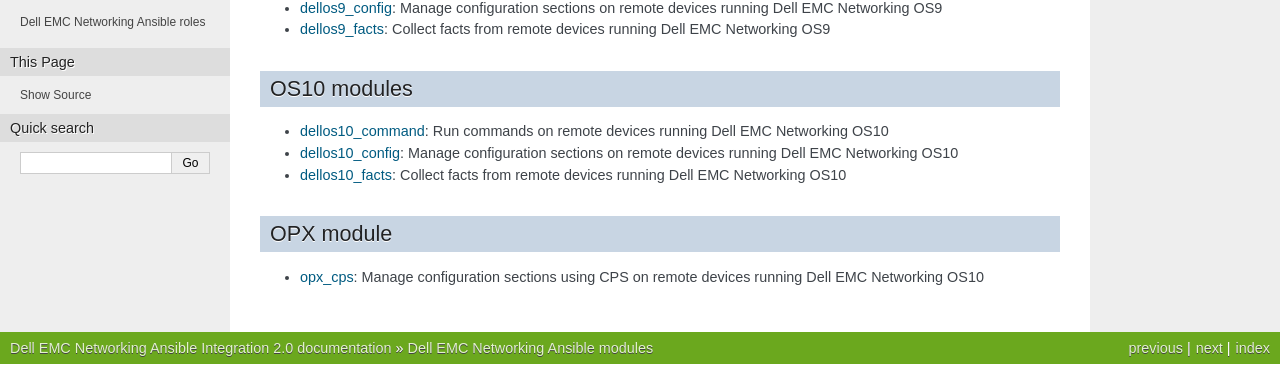
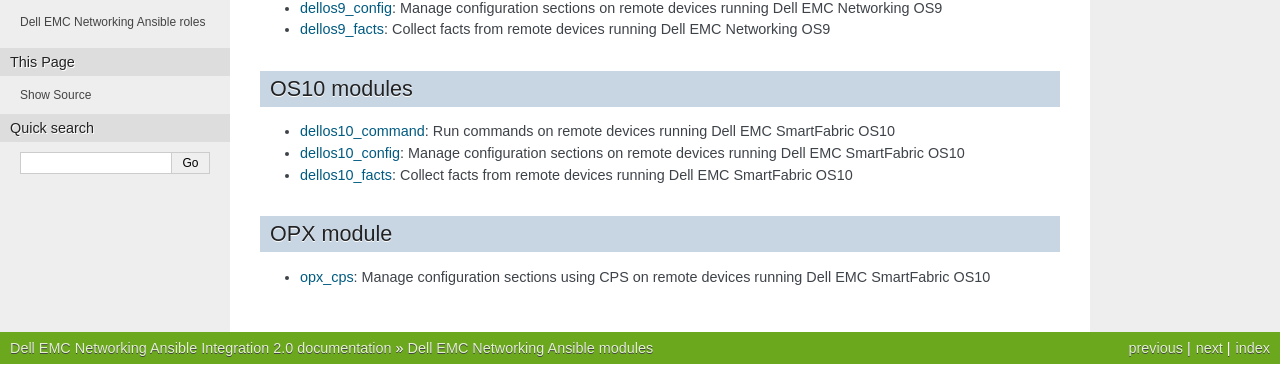
Before and after one commit to Dell-Networking/ansible-dellos-docs, a Sphinx documentation site: the page built from source/modules.rst, in a window 1280 px wide. Shown: the part 392-766 px from the top of the page. Built offline with Sphinx 7.4.7, drawn with Linux system fonts in a browser that asks for light colours.

Commit message:
Dell EMC Naming convention to SmartFabric OS10 (#17)

```diff
--- a/source/modules.rst
+++ b/source/modules.rst
@@ -21,11 +21,11 @@
 OS10 modules
 ************
 
--  `dellos10_command <https://docs.ansible.com/ansible/dellos10_command_module.html>`_: Run commands on remote devices running Dell EMC Networking OS10
--  `dellos10_config <https://docs.ansible.com/ansible/dellos10_config_module.html>`_: Manage configuration sections on remote devices running Dell EMC Networking OS10
--  `dellos10_facts <https://docs.ansible.com/ansible/dellos10_facts_module.html>`_: Collect facts from remote devices running Dell EMC Networking OS10
+-  `dellos10_command <https://docs.ansible.com/ansible/dellos10_command_module.html>`_: Run commands on remote devices running Dell EMC SmartFabric OS10
+-  `dellos10_config <https://docs.ansible.com/ansible/dellos10_config_module.html>`_: Manage configuration sections on remote devices running Dell EMC SmartFabric OS10
+-  `dellos10_facts <https://docs.ansible.com/ansible/dellos10_facts_module.html>`_: Collect facts from remote devices running Dell EMC SmartFabric OS10
 
 OPX module
 ************
 
--  `opx_cps <https://docs.ansible.com/ansible/devel/modules/opx_cps_module.html>`_: Manage configuration sections using CPS on remote devices running Dell EMC Networking OS10
+-  `opx_cps <https://docs.ansible.com/ansible/devel/modules/opx_cps_module.html>`_: Manage configuration sections using CPS on remote devices running Dell EMC SmartFabric OS10
```
